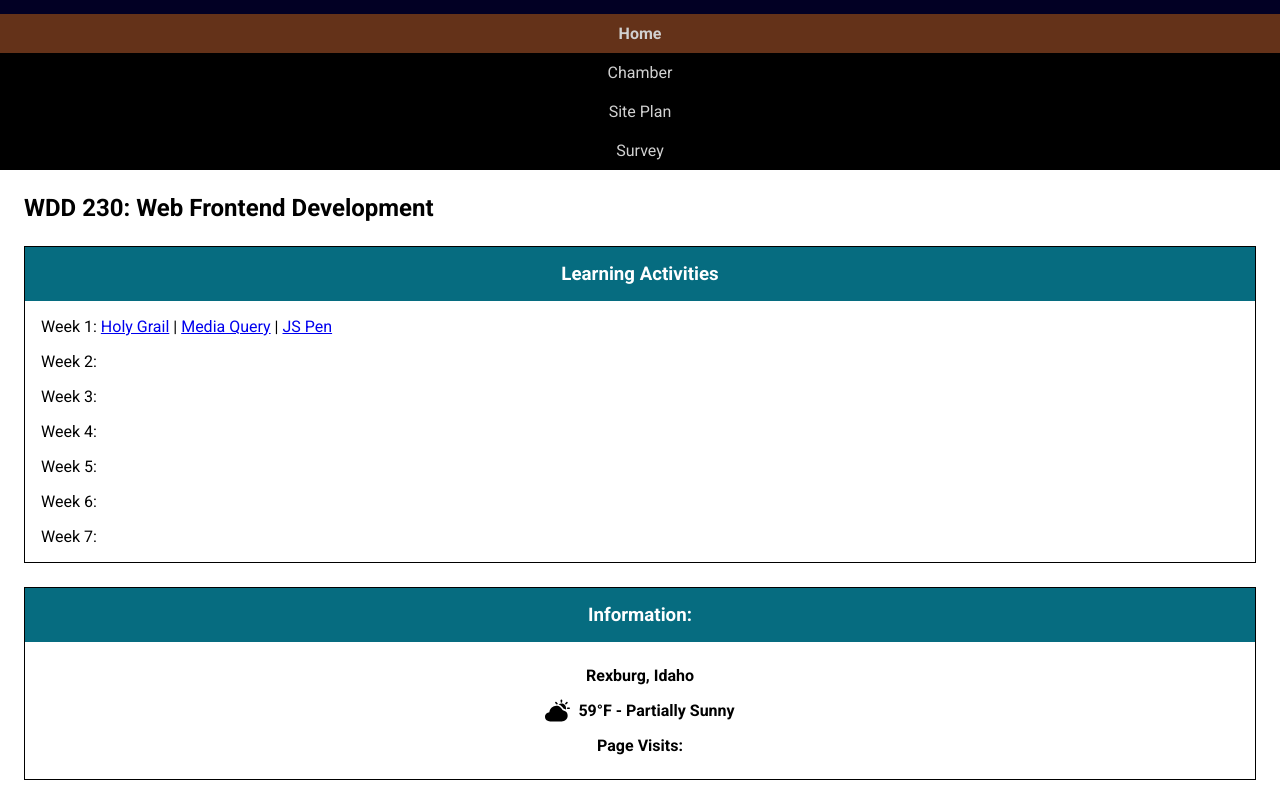
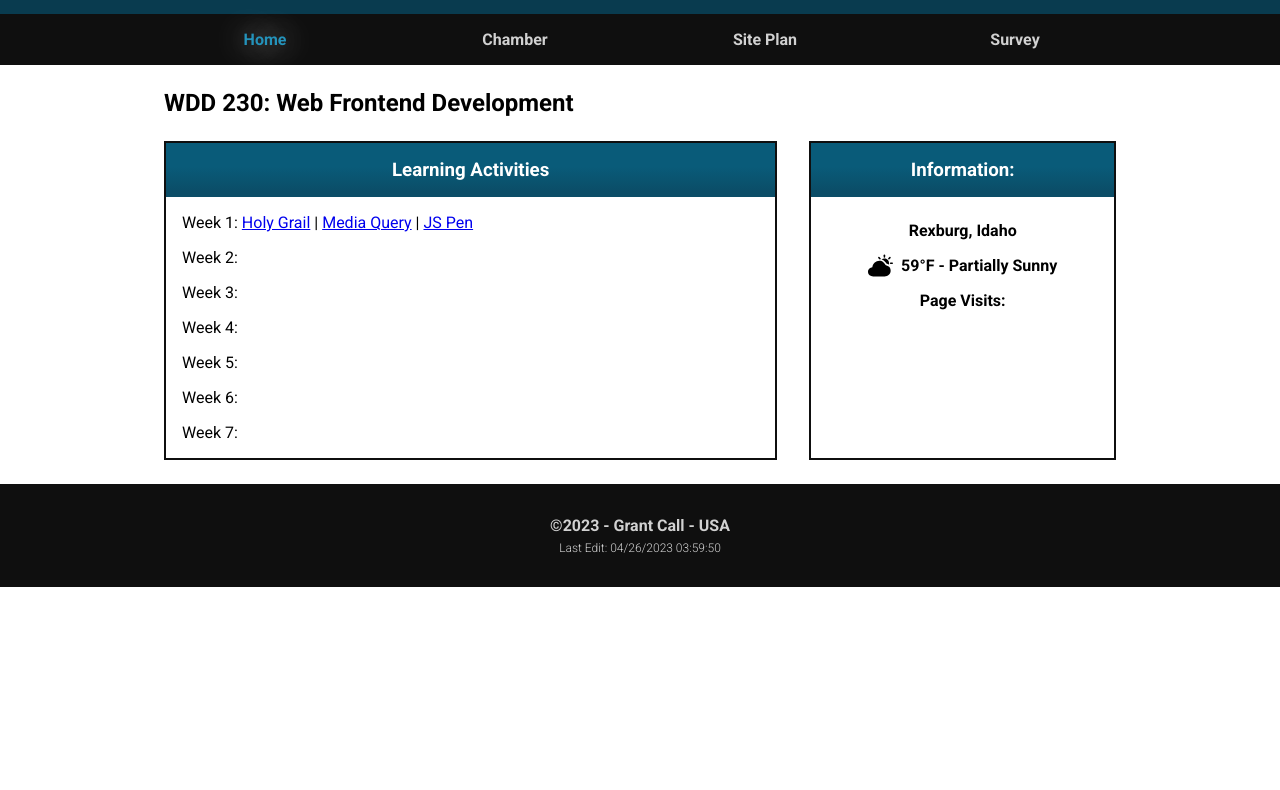
Before and after one commit to kg7shw/wdd230, a website: page index.html in a window 1280 px wide. Shown: the part 196-986 px from the top of the page. After the commit the page ends 800 px from the top, so only its background shows below. Drawn offline with Linux system fonts and the light colour scheme.

Commit message:
Added styles to holygrail

```diff
--- a/index.html
+++ b/index.html
@@ -22,10 +22,12 @@
       </div>
 
       <nav class="nav">
-        <a class="active" href="./index.html">Home</a>
-        <a href="Chamber">Chamber</a>
-        <a href="Site Plan">Site Plan</a>
-        <a href="Survey">Survey</a>
+        <div class="contents">
+          <a class="link active" href="./index.html">Home</a>
+          <a class="link" href="Chamber">Chamber</a>
+          <a class="link" href="Site Plan">Site Plan</a>
+          <a class="link" href="Survey">Survey</a>
+        </div>
       </nav>
     </header>
 
--- a/styles/_base.scss
+++ b/styles/_base.scss
@@ -3,11 +3,11 @@
     display: flex;
     align-items: center;
     justify-content: center;
-    background: rgb(2, 0, 36);
+    background: rgb(9, 59, 79);
     background: linear-gradient(
       0deg,
-      rgba(2, 0, 36, 1) 8%,
-      rgba(10, 122, 144, 1) 68%
+      rgba(9, 59, 79, 1) 10%,
+      rgba(9, 91, 121, 1) 56%
     );
     padding: 3rem 2rem;
 
@@ -22,23 +22,29 @@
   }
 
   .nav {
-    display: flex;
-    flex-direction: column;
-    justify-content: center;
-    align-items: center;
-    background-color: #000000;
+    background-color: rgb(15, 15, 15);
 
-    a {
+    .contents {
+      display: flex;
+      flex-direction: column;
+      justify-content: center;
+      align-items: center;
+    }
+
+    .link {
       display: block;
       width: 100%;
       text-align: center;
       padding: 1rem;
       color: #d1d1d1;
       text-decoration: none;
+      font-weight: 700;
 
-      &.active {
-        background-color: #643219;
-        font-weight: 700;
+      &.active,
+      &:hover {
+        color: rgba(36, 147, 187, 1);
+        text-shadow: 0px 0px 3rem #d1d1d1;
+        transition: color 300ms;
       }
     }
   }
@@ -56,14 +62,19 @@
   }
 
   .card {
-    border: 0.1rem solid #000000;
+    border: 0.2rem solid rgb(15, 15, 15);
 
     .contents {
       padding: 1.6rem;
     }
 
     .card-heading {
-      background-color: #066c80;
+      background: rgb(11, 77, 103);
+      background: linear-gradient(
+        0deg,
+        rgba(11, 77, 103, 1) 10%,
+        rgba(9, 91, 121, 1) 56%
+      );
       text-align: center;
       color: white;
       padding: 1.6rem;
@@ -101,7 +112,7 @@
 }
 
 .footer {
-  background-color: #000000;
+  background-color: rgb(15, 15, 15);
   padding: 3.2rem;
 
   .text {
--- a/styles/_larger.scss
+++ b/styles/_larger.scss
@@ -0,0 +1,28 @@
+@media screen and (min-width: 744px) {
+  .header {
+    .nav {
+      .contents {
+        flex-direction: row;
+        max-width: 100rem;
+        margin: auto;
+
+        .link {
+          padding: 1.6rem;
+        }
+      }
+    }
+  }
+
+  .s-home {
+    grid-template-columns: 2fr 1fr;
+    grid-column-gap: 3.2rem;
+    max-width: 100rem;
+    margin: auto;
+
+    .heading {
+      grid-column: 1/3;
+    }
+    .card {
+    }
+  }
+}
```
Also changed, not shown: lesson1/holygrail.html (+2 -2 lines), styles/main.css.
